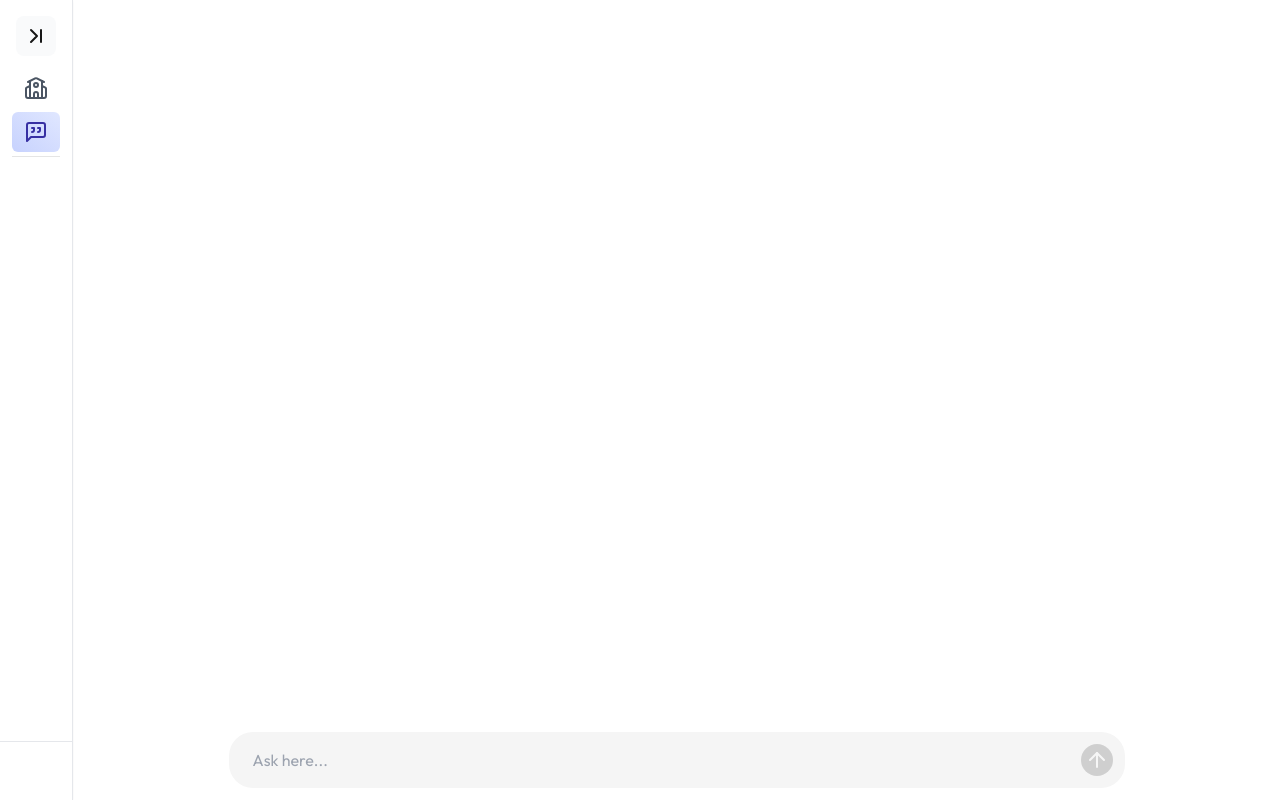
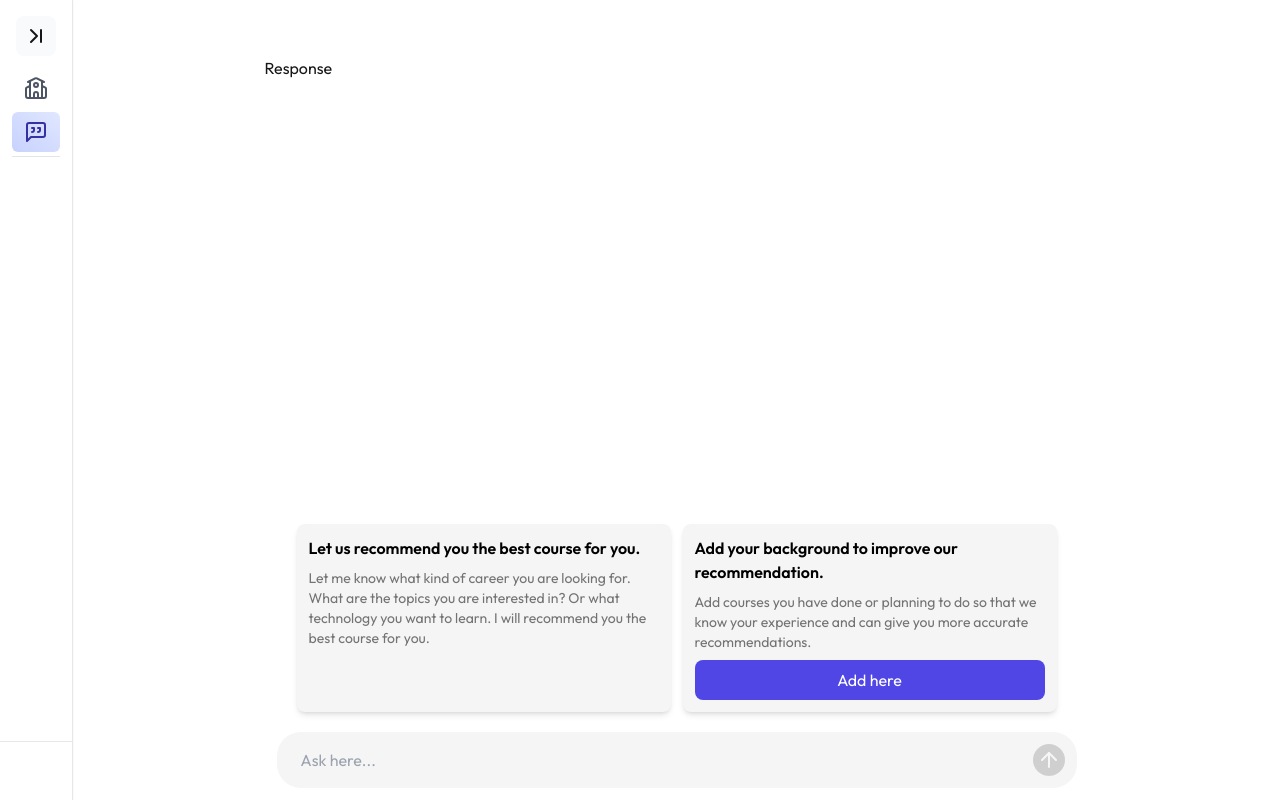
Before and after one commit to photkosee/electivor.ai, a Next.js app: page /chat in a window 1280 px wide. Built offline with nearby package versions, Linux system fonts and the light colour scheme.

Commit message:
update: change the height of the response area according to the height of the text input (chat page) + add recommendation prompt (chat page)

```diff
--- a/app/(auth)/background/_components/BackgroundBox.tsx
+++ b/app/(auth)/background/_components/BackgroundBox.tsx
@@ -10,7 +10,7 @@ const BackgroundBox = () => {
         <div className="bg-white rounded-lg text-indigo-800 p-3 lg:p-5">
           <h5 className="font-bold">What is this for?</h5>
           <div>
-            Adding courses you had done to your profile will help you get a
+            Adding courses you had done or planning to enrol will help you get a
             better recommendation and preventing our AI to recommend you the
             same course again.
           </div>
--- a/app/(auth)/chat/_components/ChatBox.tsx
+++ b/app/(auth)/chat/_components/ChatBox.tsx
@@ -3,16 +3,31 @@
 import { useState, useRef, useEffect } from "react";
 import { ArrowUp } from "lucide-react";
 
+import RecommendationPrompt from "@/app/(auth)/chat/_components/RecommendationPrompt";
+
 const ChatBox = () => {
   const [text, setText] = useState<string>("");
 
   const textAreaRef = useRef<HTMLTextAreaElement>(null);
+  const responseAreaRef = useRef<HTMLDivElement>(null);
 
   // Adjust the height of the textarea based on its content
   const adjustHeight = () => {
     if (textAreaRef.current) {
       textAreaRef.current.style.height = "auto"; // Reset the height
       textAreaRef.current.style.height = `${textAreaRef.current.scrollHeight}px`; // Set to the scroll height
+
+      if (responseAreaRef.current) {
+        // Also adjust the height of the response area accordingly
+        console.log(textAreaRef.current.scrollHeight);
+        if (textAreaRef.current.scrollHeight > 200) {
+          responseAreaRef.current.style.height = `calc(100vh - 270px)`;
+        } else {
+          responseAreaRef.current.style.height = `calc(100vh - ${
+            textAreaRef.current.scrollHeight + 90
+          }px)`;
+        }
+      }
     }
   };
 
@@ -42,8 +57,15 @@ const ChatBox = () => {
   }, [text]);
 
   return (
-    <div className="max-w-4xl mx-auto w-full flex flex-col justify-between bg-white">
+    <div className="w-full flex flex-col items-center bg-white">
       <div className="bg-white h-4" />
+
+      <div className="overflow-y-auto w-full" ref={responseAreaRef}>
+        <div className="max-w-4xl mx-auto px-3 lg:pl-9 py-10">Response</div>
+      </div>
+
+      <div className="flex flex-col gap-y-5 fixed bottom-0 max-w-4xl px-12 bg-white w-full">
+        <RecommendationPrompt />
 
         <div className="bg-white pb-3">
           <form
@@ -59,7 +81,7 @@ const ChatBox = () => {
                 onChange={handleChange}
                 placeholder="Ask here..."
                 className="w-full h-auto resize-none overflow-auto focus:outline-none
-              text-gray-800 bg-inherit max-h-[calc(30vh)] scrollbar-thin scrollbar-webkit"
+                text-gray-800 bg-inherit max-h-[200px] scrollbar-thin scrollbar-webkit"
                 rows={1}
                 onKeyPress={(e) => {
                   // Submit the form when Enter is pressed
@@ -82,6 +104,7 @@ const ChatBox = () => {
           </form>
         </div>
       </div>
+    </div>
   );
 };
 
--- /dev/null
+++ b/app/(auth)/chat/_components/RecommendationPrompt.tsx
@@ -0,0 +1,45 @@
+"use client";
+
+import Link from "next/link";
+
+const RecommendationPrompt = () => {
+  return (
+    <div className="px-5 flex flex-col sm:flex-row gap-3">
+      <div
+        className="bg-neutral-100 rounded-lg w-full text-black p-3 shadow-md
+        flex flex-col gap-y-2 select-none"
+      >
+        <div className="font-semibold">
+          Let us recommend you the best course for you.
+        </div>
+        <div className="text-neutral-500 text-sm">
+          Let me know what kind of career you are looking for. What are the
+          topics you are interested in? Or what technology you want to learn. I
+          will recommend you the best course for you.
+        </div>
+      </div>
+
+      <div
+        className="bg-neutral-100 rounded-lg w-full text-black p-3 shadow-md
+        flex flex-col gap-y-2 select-none"
+      >
+        <div className="font-semibold">
+          Add your background to improve our recommendation.
+        </div>
+        <div className="text-neutral-500 text-sm">
+          Add courses you have done or planning to do so that we know your
+          experience and can give you more accurate recommendations.
+        </div>
+        <Link
+          href="/background"
+          className="bg-indigo-600 text-white py-2 px-3 rounded-lg
+              hover:bg-indigo-500 transition-all flex items-center justify-center"
+        >
+          Add here
+        </Link>
+      </div>
+    </div>
+  );
+};
+
+export default RecommendationPrompt;
--- a/app/(auth)/layout.tsx
+++ b/app/(auth)/layout.tsx
@@ -21,7 +21,7 @@ const AuthLayout = ({
         <div className="h-[1px] w-full bg-neutral-200" />
       </Sidebar>
 
-      <div className="pl-[87px] lg:pl-3 pr-3 w-full flex justify-center bg-white">
+      <div className="pl-20 lg:pl-3 pr-3 w-full flex justify-center bg-white">
         {children}
       </div>
     </div>
```
Lines whose indentation alone changed are shown as unchanged.
